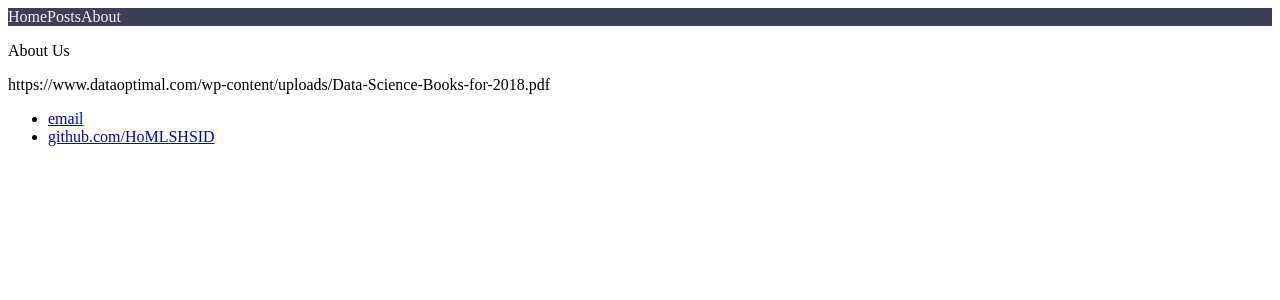
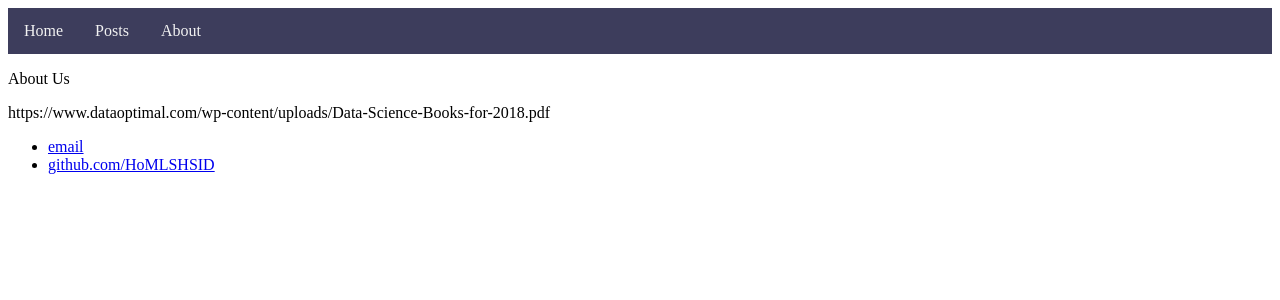
Before and after one commit to HoMLSHSID/HoMLSHSID.github.io, a Jekyll site: the page built from about/index.html, in a window 1280 px wide. Shown: the top 300 px of the page. Built offline with Jekyll 4.4.1, drawn with Linux system fonts in a browser that asks for light colours.

Commit message:
Update default.html

```diff
--- a/_layouts/default.html
+++ b/_layouts/default.html
@@ -22,7 +22,7 @@
 		  display: block;
 		  color: #f2f2f2;
 		  text-align: center;
-		  padding: none;
+		  padding: 14px 16px;
 		  text-decoration: none;
 		}
 		/* Change color on hover */
```
